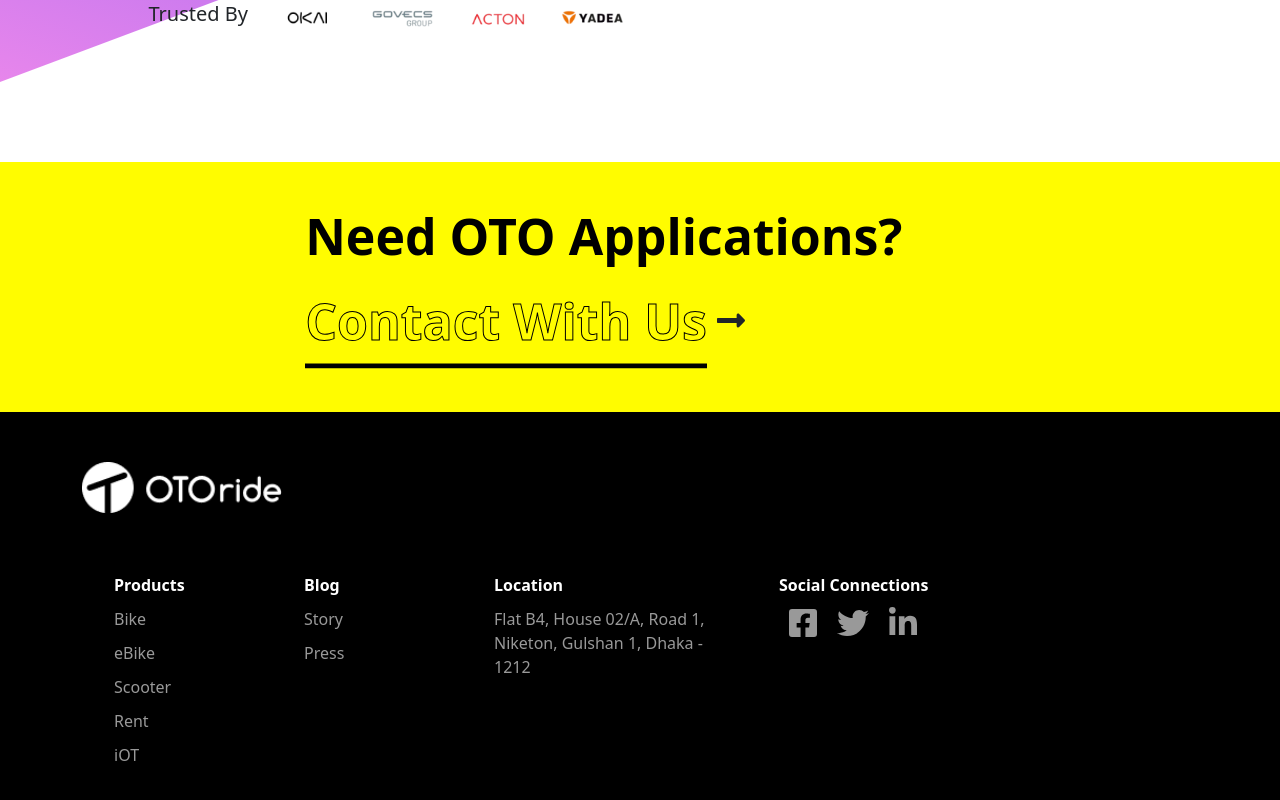
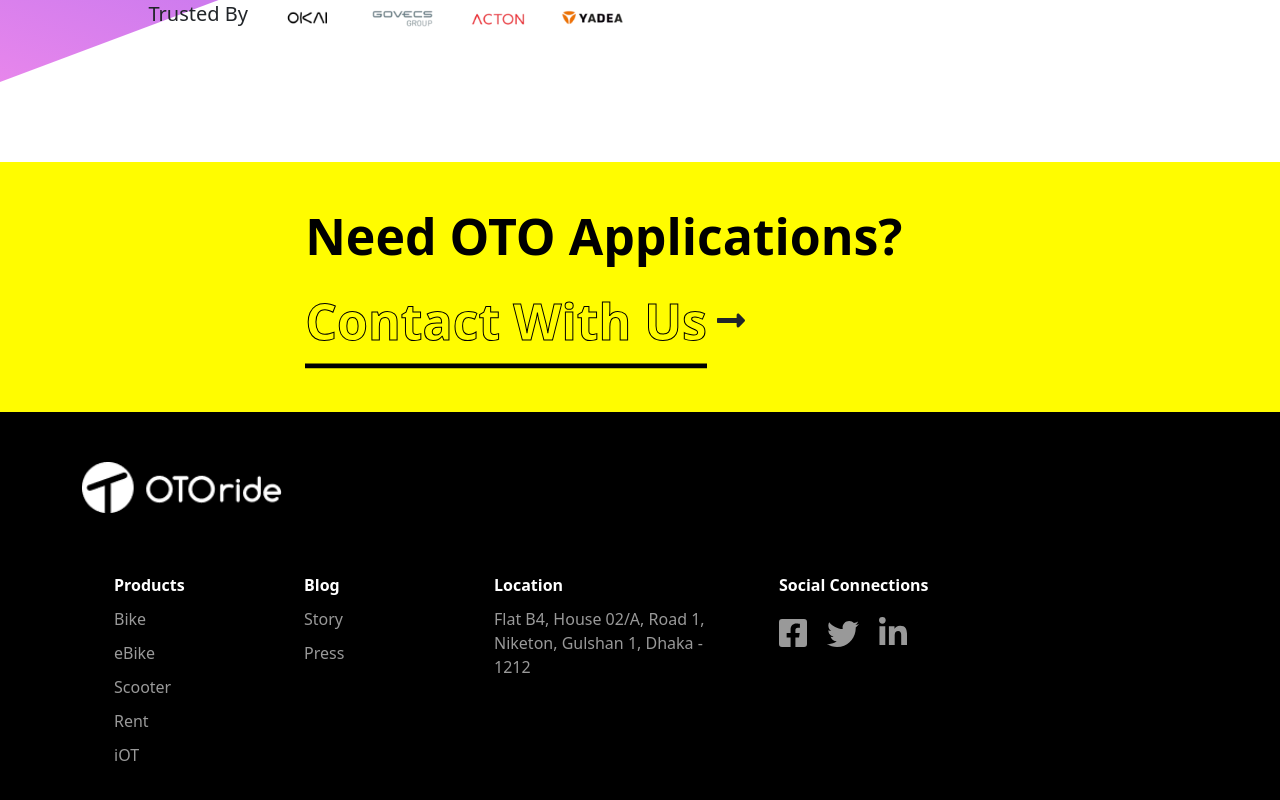
Before and after one commit to masum-sde/otoride, a React (Create React App) app: page / in a window 1280 px wide. Shown: the part 638-1438 px from the top of the page. Built offline with nearby package versions, Linux system fonts and the light colour scheme.

Commit message:
FIX #13 - icon spacing problem is fixed

```diff
--- a/src/components/Footer/Footer.css
+++ b/src/components/Footer/Footer.css
@@ -18,6 +18,6 @@ li {
   margin: 10px 0px;
 }
 
-.social-icon li {
-  margin: 0px 10px;
+.social-icon {
+  margin: 0px 20px;
 }
--- a/src/components/Footer/Footer.jsx
+++ b/src/components/Footer/Footer.jsx
@@ -45,11 +45,11 @@ const Footer = () => {
                 <b>Social Connections</b>
               </li>
               <div>
-                <ul className="list-inline d-flex social-icon ">
+                <ul className="list-inline d-flex  ">
                   <li>
                     <FontAwesomeIcon icon={faFacebookSquare} size="2x"></FontAwesomeIcon>
                   </li>
-                  <li>
+                  <li className="social-icon d-flex align-items-center">
                     <FontAwesomeIcon icon={faTwitter} size="2x"></FontAwesomeIcon>
                   </li>
                   <li>
```
